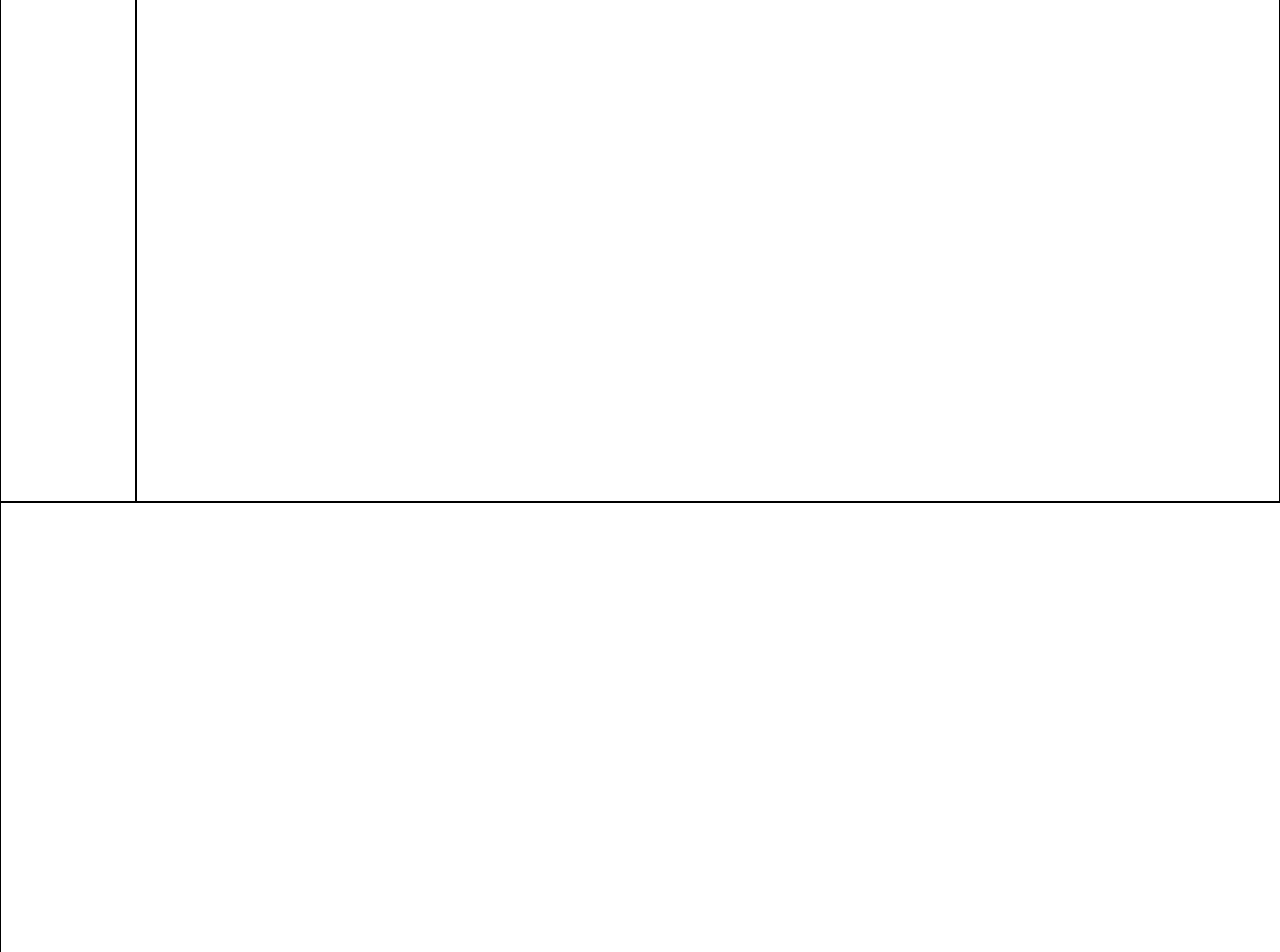
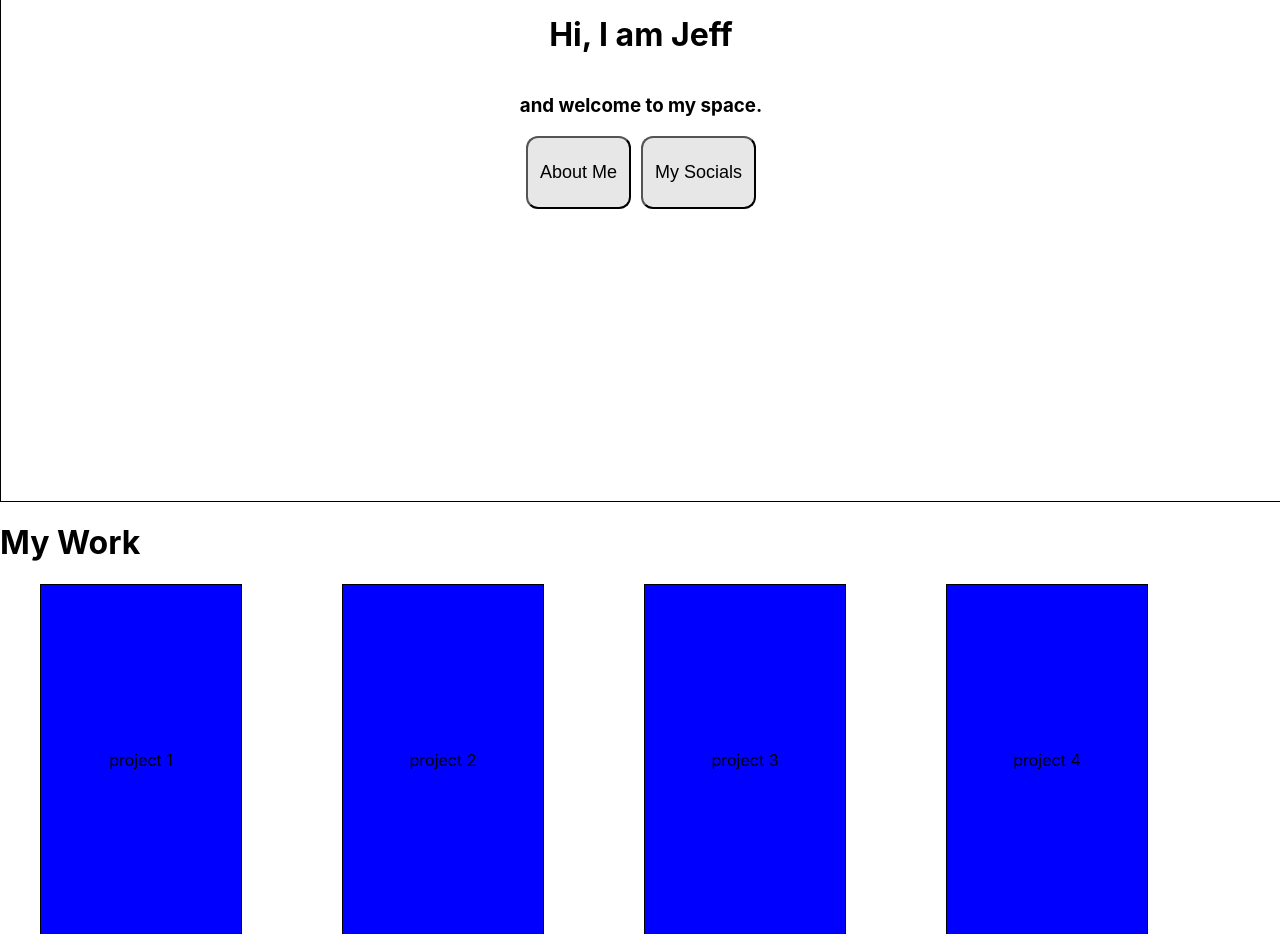
Before and after one commit to LonelyFort/My-Personal-Website, a React (Create React App) app: page / in a window 1280 px wide. Shown: the part 300-1252 px from the top of the page. Built offline with nearby package versions, Linux system fonts and the light colour scheme.

Commit message:
120724 add sliding panel and changed HomePage design

```diff
--- a/src/App.css
+++ b/src/App.css
@@ -11,49 +11,89 @@ body {
   height: 100%;
 }
 
-/* Home styling */
-.TopLayout {
+.HomePage {
+  height: 800px;
+  width: 100%;
   display: flex;
-}
-
-/* SideBar Styling */
-
-.SideBar {
-  height: 800px;
-  width: 150px;
+  justify-content: center;
+  align-items: center;
+  flex-direction: column;
   border: 1px solid black;
   background-color: white;
 }
 
-.SideBarList {
-  height: auto;
-  padding: 0;
-  width: 100%
+.buttons {
+  display: flex;
+  gap: 10px;
+  justify-content: space-between;
 }
 
-.SideBarList .row {
-  height: 50px;
-  width: 100%;
-  border: 1px solid black;
-  list-style-type: none;
+.about-me-button {
+  background-color: #e7e7e7; color: black;
+  font-size: 18px;
+  border-radius: 12px;
+  padding: 24px 12px;
 }
 
-.HomePage {
-  height: 800px;
+.contacts-button {
+  background-color: #e7e7e7; color: black;
+  font-size: 18px;
+  border-radius: 12px;
+  padding: 24px 12px;
+}
+
+/* Projects Styling */
+.ProjectPanel {
+  height: 400px;
   width: 100%;
-  align-items: flex-start;
-  border: 1px solid black;
   background-color: white;
 }
 
-.ProjectPanel {
-  height: 500px;
-  width: 100%;
-  border: 1px solid black;
+.project-container {
+  height: 350px;
+  display: flex;
+  flex-direction: column;
+  align-items: center;
   background-color: white;
 }
 
+.panel {
+  width: 1200px;
+  overflow-x: scroll;
+  scroll-behavior: smooth;
+}
+
+.project-box {
+  width: 1800px;
+  display: flex;
+  align-items: center;
+  gap: 100px;
+  background-color: white;
+}
+
+.box {
+  width: 200px;
+  height: 350px;
+  display: flex;
+  border: 1px solid black;
+  align-items: center;
+  justify-content: center;
+  background-color: blue;
+}
+
 /* About styling */
+.About {
+  display: flex;
+  align-items: center;
+  justify-content: space-evenly;
+}
+
+.techstack {
+  border: 1px solid black;
+  background-color: white;
+  box-shadow: gray;
+}
+
 /* Contact Me styling */
 
 .ContactMe {
--- a/src/components/Pages/About.jsx
+++ b/src/components/Pages/About.jsx
@@ -1,18 +1,13 @@
-import { useNavigate } from "react-router-dom";
-
 export default function About() {
-    const navigate = useNavigate();
-
     return (
         <div className="About">
             <div className="self-intro">
                 <h1>This will be about me</h1>
-                <h2>put pic here lol</h2>
+                <div className="techstack">
+                    This will be my teckstack
+                </div>
             </div>
-            <button onClick={() => navigate("/projects")}>
-                {" "}
-                Go to Projects
-            </button>
+            <h2>put pic here lol</h2>
         </div>
     );
 }
--- a/src/components/Pages/ContactMe.jsx
+++ b/src/components/Pages/ContactMe.jsx
@@ -1,8 +1,4 @@
-import { useNavigate} from "react-router-dom";
-
 export default function ContactMe() {
-    const navigate = useNavigate();
-
     return(
         <div className="ContactMe">
             <h1>Contact Meeeeeee</h1>
@@ -12,12 +8,6 @@ export default function ContactMe() {
             <p>
                 <a href="https://linkedin.com/in/liu-yu-wei-b182a52ab" target="_blank" rel="noopener noreferrer">My LinkedIn</a>
             </p>
-            <div>
-            <button onClick={() => navigate("/")}>
-                {" "}
-                Back to Home
-            </button>
-            </div>
         </div>
     );
 }
--- a/src/components/Pages/Home.jsx
+++ b/src/components/Pages/Home.jsx
@@ -1,16 +1,26 @@
-import SideBar from "../Navigation/SideBar";
+import ProjectSliderPanel from "../Projects/ProjectSliderPanel";
+import { useNavigate} from "react-router-dom";
 
 export default function Home() {
+    const navigate = useNavigate();
+
     return(
         <div className="Home">
-            <div className="TopLayout">
-                <SideBar/>
-                <div className="HomePage">
-                    <h1 className="Home">Home</h1>
-                </div>
+            <div className="HomePage">
+                     <h1>Hi, I am Jeff</h1>
+                     <h3>and welcome to my space.</h3>
+                     <div className="buttons">
+                        <button className="about-me-button" onClick={() => navigate("/about")}>
+                            {" "}
+                            About Me
+                        </button>
+                        <button className="contacts-button" onClick={() => navigate("/contactme")}>
+                            {" "}
+                            My Socials
+                        </button>
+                     </div>
             </div>
-            <div className="ProjectPanel">
-            </div>
+            <ProjectSliderPanel/>
         </div>
     );
 }
--- a/src/components/Pages/Projects.jsx
+++ b/src/components/Pages/Projects.jsx
@@ -1,8 +1,4 @@
-import { useNavigate } from "react-router-dom";
-
 export default function Projects() {
-    const navigate = useNavigate();
-
     return(
         <div className="Projects">
             <h1>Projects</h1>
@@ -10,10 +6,6 @@ export default function Projects() {
                 <h1>Project 1</h1>
                 <p>a short description of the project</p>
             </div>
-            <button onClick={() => navigate("/contactme")}>
-                {" "}
-                Go to my Contacts
-            </button>
         </div>
     );
 }
--- /dev/null
+++ b/src/components/Projects/ProjectSliderPanel.jsx
@@ -0,0 +1,26 @@
+//This page serves as the slider page for Home
+import { ProjectsData } from "./ProjectsData";
+import { useRef, useState } from "react";
+
+export default function ProjectSliderPanel() {
+    const [scrollPosition, setScrollPosition] = useState(0);
+
+    const containerRef = useRef();
+
+    return (
+        <div className="ProjectPanel">
+            <h1>My Work</h1>
+            <div className="project-container">
+                <div className="panel" ref={containerRef}>
+                    <div className="project-box">
+                        {ProjectsData.map((item) => (
+                            <div className="box" onClick={() => window.location.pathname = item.link}>
+                                <p>{item.project}</p>
+                            </div>
+                        ))}
+                    </div>
+                </div>
+            </div>
+        </div>
+    );
+}
--- /dev/null
+++ b/src/components/Projects/ProjectsData.jsx
@@ -0,0 +1,7 @@
+export const ProjectsData = [
+    {project: "project 1", link: "/projects"},
+    {project: "project 2", link: "/projects"},
+    {project: "project 3", link: "/projects"},
+    {project: "project 4", link: "/projects"},
+    {project: "project 5", link: "/projects"},
+];
```
Also changed, not shown: src/components/ProjectSliderPanel.jsx (deleted, +0 -9 lines), src/logo.svg (deleted).
